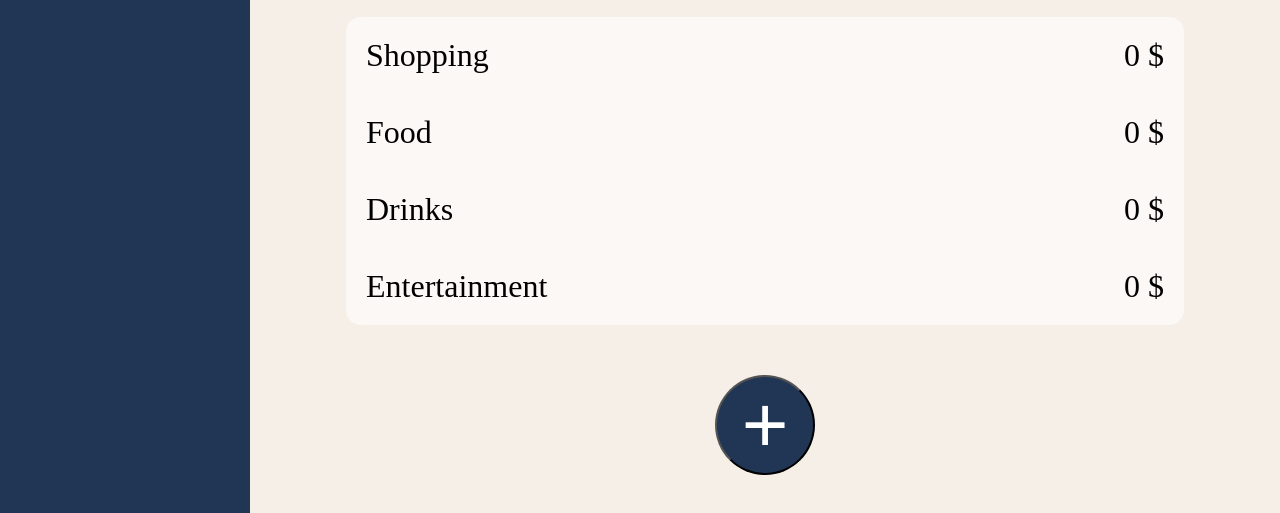
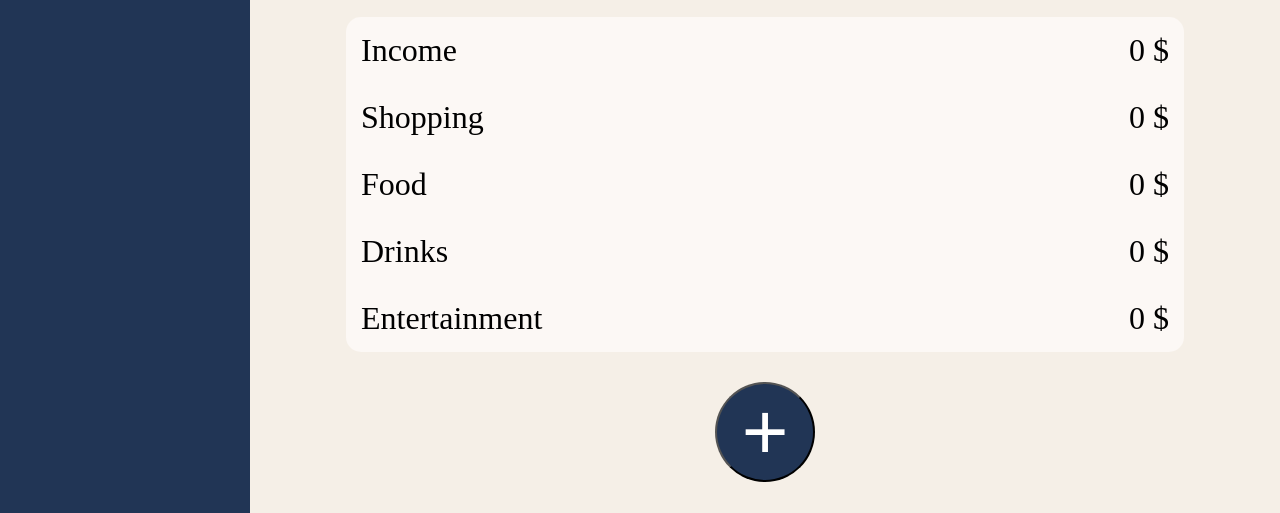
Before and after one commit to nikolagajovic/budget_planner, a plain HTML site: page index.html in a window 1280 px wide. Shown: the part 287-800 px from the top of the page. Drawn offline with Linux system fonts and the light colour scheme.

Commit message:
added new categories income

```diff
--- a/index.html
+++ b/index.html
@@ -42,21 +42,26 @@
 
             <div class="categories">
 
-                <div class="shopping">
-                    <label class="shopping-lbl">Shopping</label>
-                    <label class="shopping-amount"> 0 <span> $ </span></label>
+                <div class="cat-income">
+                    <label class="cat-income-lbl">Income</label>
+                    <label class="cat-income-amount"> 0 <span> $ </span></label>
                 </div>
-                <div class="food">
-                    <label class="food-lbl">Food</label>
-                    <label class="food-amount"> 0 <span> $ </span></label>
+
+                <div class="cat-shopping">
+                    <label class="cat-shopping-lbl">Shopping</label>
+                    <label class="cat-shopping-amount"> 0 <span> $ </span></label>
                 </div>
-                <div class="drinks">
-                    <label class="drinks-lbl">Drinks</label>
-                    <label class="drinks-amount"> 0 <spa> $ </span></label>
+                <div class="cat-food">
+                    <label class="cat-food-lbl">Food</label>
+                    <label class="cat-food-amount"> 0 <span> $ </span></label>
                 </div>
-                <div class="entertainment">
-                    <label class="entertainment-lbl">Entertainment</label>
-                    <label class="entertainment-amount"> 0 <span> $ </span></label>
+                <div class="cat-drinks">
+                    <label class="cat-drinks-lbl">Drinks</label>
+                    <label class="cat-drinks-amount"> 0 <spa> $ </span></label>
+                </div>
+                <div class="cat-entertainment">
+                    <label class="cat-entertainment-lbl">Entertainment</label>
+                    <label class="cat-entertainment-amount"> 0 <span> $ </span></label>
                 </div>
             </div>
 
--- a/style.css
+++ b/style.css
@@ -125,13 +125,14 @@ main {
     width: 190px;
 }
 
-.shopping,
-.food,
-.drinks,
-.entertainment {
+.cat-income,
+.cat-shopping,
+.cat-food,
+.cat-drinks,
+.cat-entertainment {
     display: flex;
     justify-content: space-between;
-    padding: 20px;
+    padding: 15px;
     font-size: 2rem;
 }
 
@@ -143,7 +144,7 @@ main {
     font-size: 80px;
     border-radius: 100%;
     margin: auto;
-    margin-top: 50px;
+    margin-top: 30px;
 
     &:hover {
         cursor: pointer;
```
